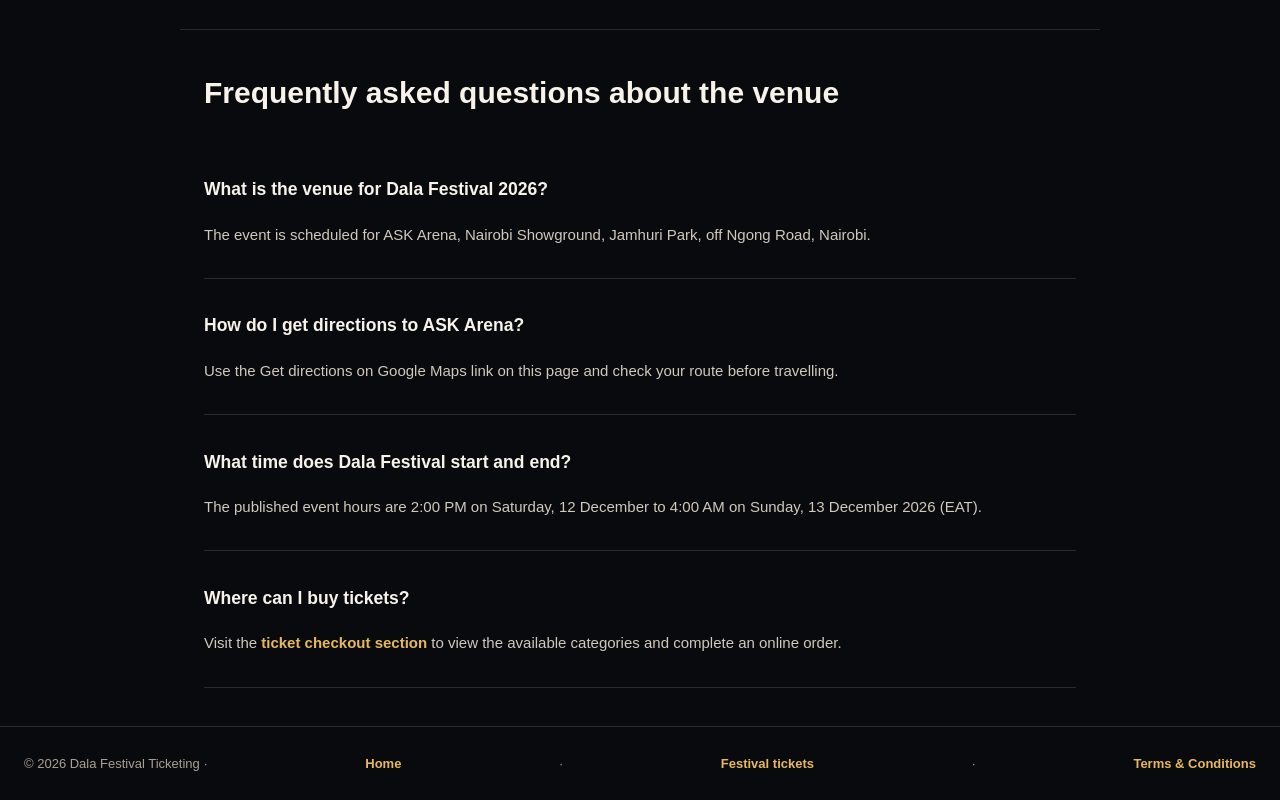
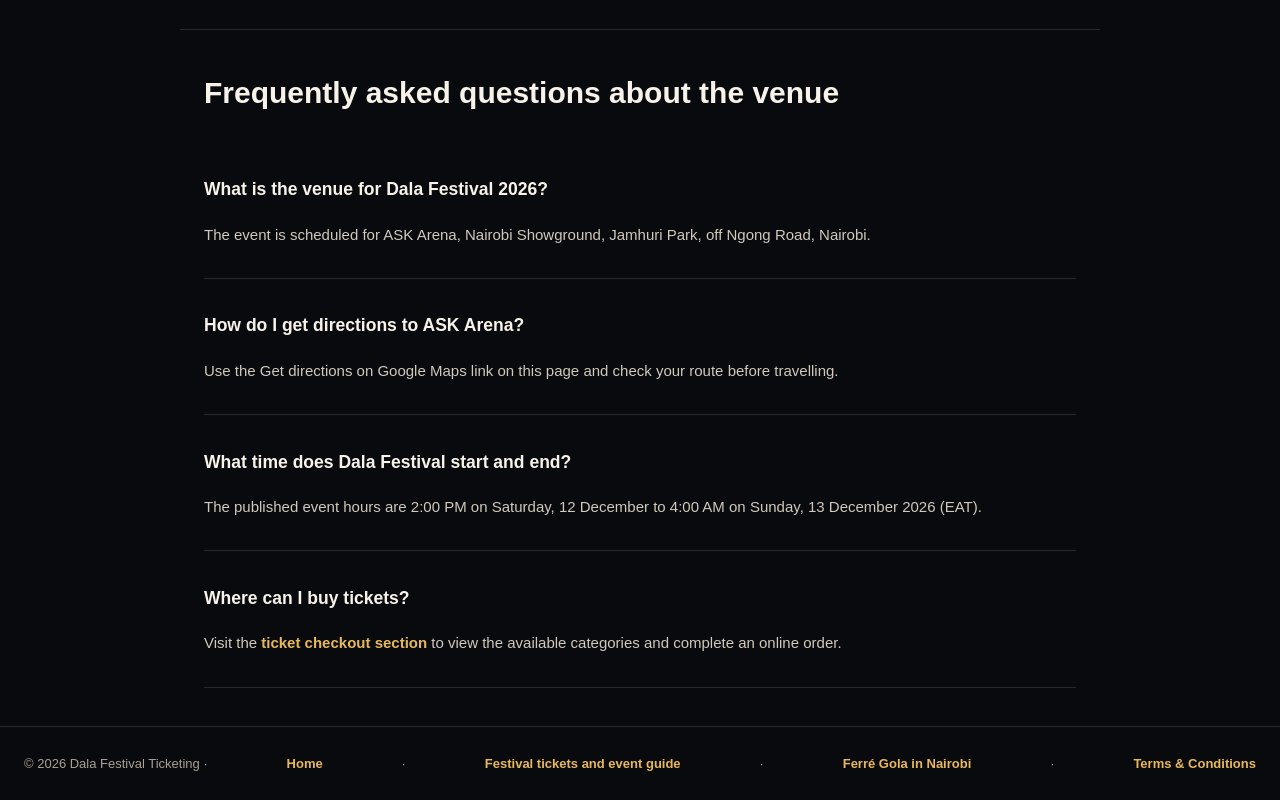
Before and after one commit to robinsonb254/dala-festival-ticketing, a Next.js app: page /dala-festival-2026-venue-location in a window 1280 px wide. Shown: the part 1505-2305 px from the top of the page. Built offline with nearby package versions, Linux system fonts and the light colour scheme.

Commit message:
Connect venue guide to event and artist pages

```diff
--- a/app/dala-festival-2026-venue-location/page.tsx
+++ b/app/dala-festival-2026-venue-location/page.tsx
@@ -103,7 +103,7 @@ export default function DalaVenueLocationPage() {
       </section>
 
       <footer style={{ borderTop: "1px solid #292a2d", padding: "26px 24px", color: "#aaa196", textAlign: "center", fontSize: 13 }}>
-        © 2026 Dala Festival Ticketing · <Link href="/" style={gold}>Home</Link> · <Link href="/dala-festival-2026-tickets" style={gold}>Festival tickets</Link> · <Link href="/terms" style={gold}>Terms & Conditions</Link>
+        © 2026 Dala Festival Ticketing · <Link href="/" style={gold}>Home</Link> · <Link href="/dala-festival-2026-tickets" style={gold}>Festival tickets and event guide</Link> · <Link href="/ferre-gola-nairobi-december-2026" style={gold}>Ferré Gola in Nairobi</Link> · <Link href="/terms" style={gold}>Terms & Conditions</Link>
       </footer>
     </main>
   );
```
